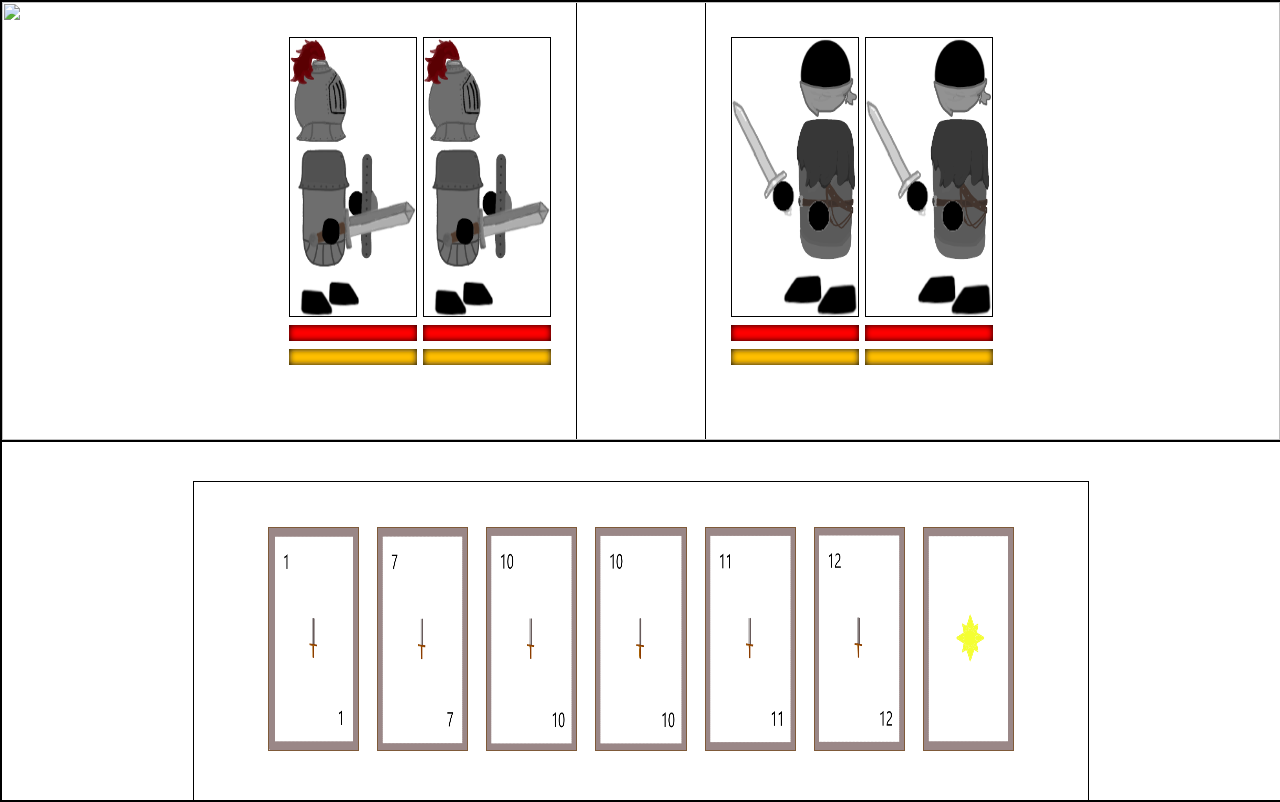
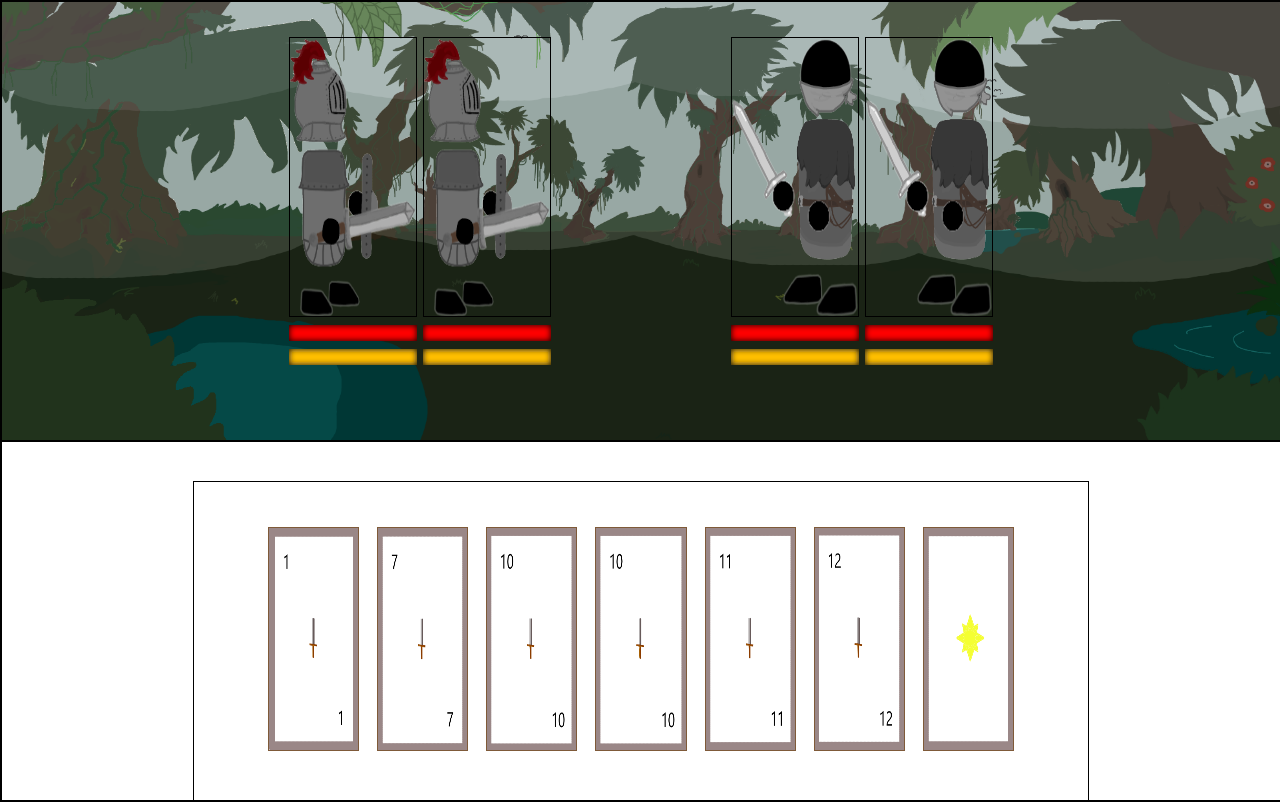
Before and after one commit to domasbraz/Turn-Based-web-game-Team-Project-Group-16, a plain HTML site: page docs/index.html in a window 1280 px wide. Drawn offline with Linux system fonts and the light colour scheme; the site is published under a folder, as on GitHub Pages, so addresses that start at the root find nothing; files whose address does not match are found by name.

Commit message:
Update index.html

```diff
--- a/docs/index.html
+++ b/docs/index.html
@@ -35,7 +35,7 @@
     <div class="topGUIEnemy topGUI"></div>
 
     <div class="background">
-        <img src="/png images/backgrounds/extended fog ver swamp.png" alt="" width="100%" height="100%">
+        <img src="png images/backgrounds/extended fog ver swamp.png" alt="" width="100%" height="100%">
     </div>
 
     <div class="bottomGUI"></div>
```
